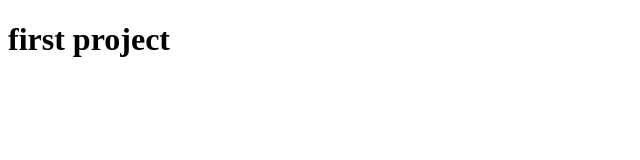
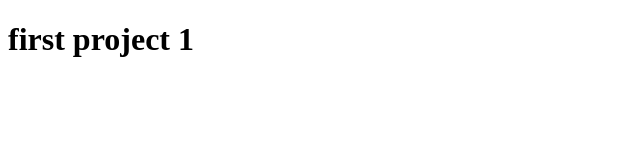
Before and after one commit to sathishsuccess/first, a plain HTML site: page index.html in a window 1280 px wide. Shown: the full height of the page, 0-640 px from the left. Drawn offline with Linux system fonts and the light colour scheme.

Commit message:
Update and rename day1.html to index.html

```diff
--- a/day1.html
+++ b/index.html
@@ -7,7 +7,7 @@
 </head>
 <body>
 
-<h1>first project</h1>
+<h1>first project 1</h1>
 
 
 
```
